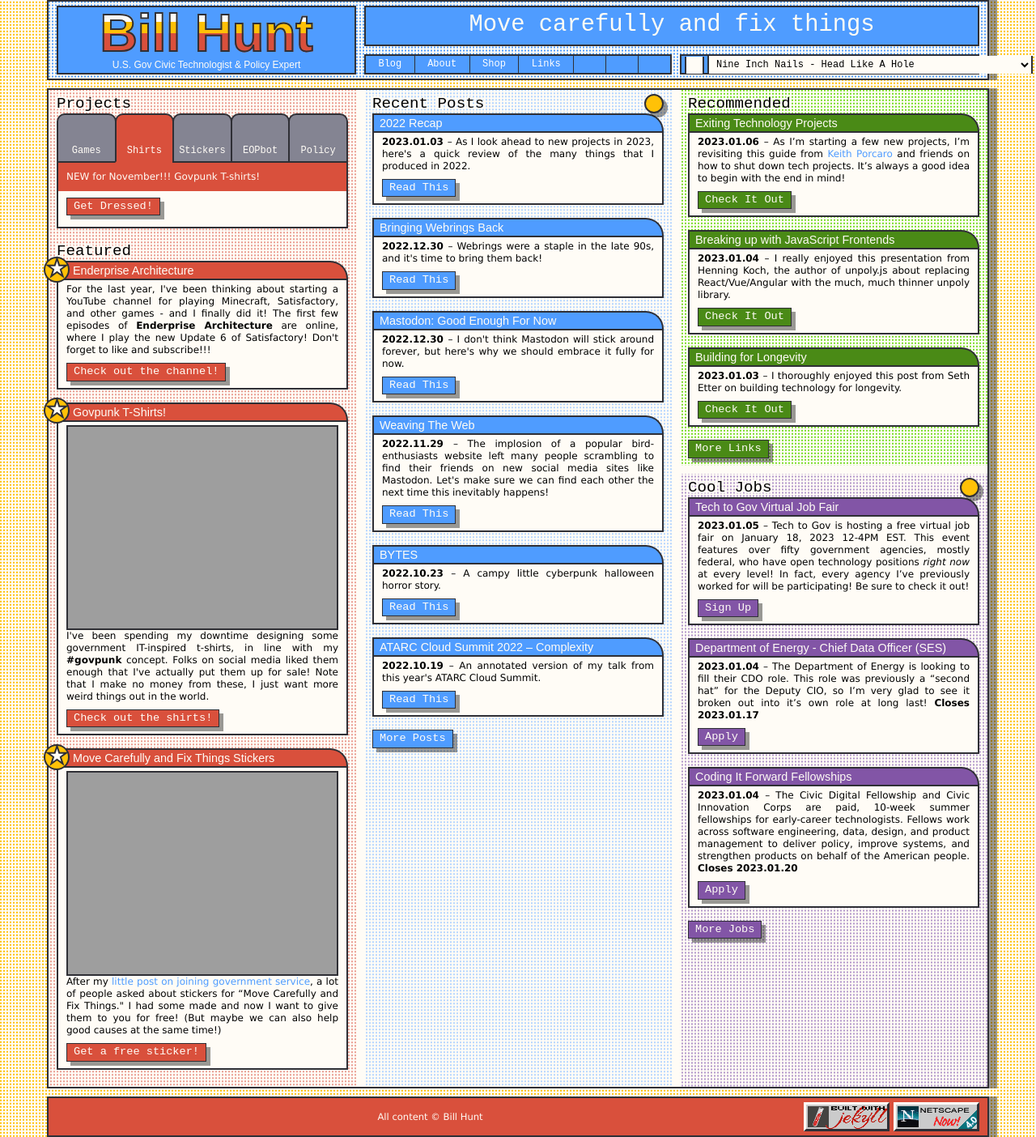
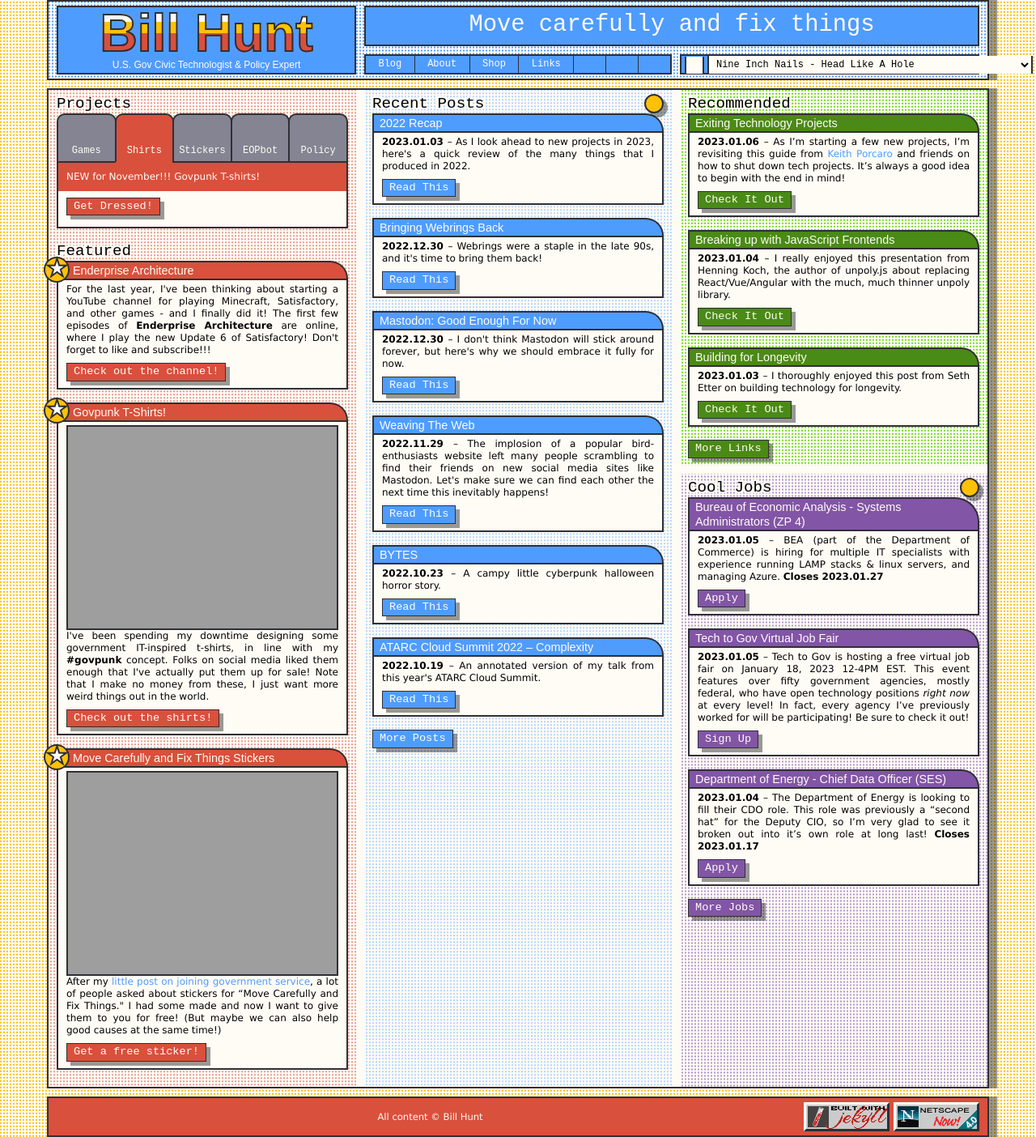
Before and after one commit to krusynth/billhunt.dev, a Jekyll site: the page built from index.md, in a window 1280 px wide. Shown: the whole page at 81% size. Built offline with Jekyll 4.4.1, drawn with Linux system fonts in a browser that asks for light colours; some web fonts are replaced.

Commit message:
Update jobs.

```diff
--- a/_data/jobs.yml
+++ b/_data/jobs.yml
@@ -1,3 +1,9 @@
+- title: Bureau of Economic Analysis - Systems Administrators (ZP 4)
+  url: https://www.usajobs.gov/job/697950600
+  date: 2023-01-05
+  closes: 2023-01-27
+  content: BEA (part of the Department of Commerce) is hiring for multiple IT specialists with experience running LAMP stacks & linux servers, and managing Azure.
+
 - title: Tech to Gov Virtual Job Fair
   url: https://www.techtogov.org/events/jan-18-2023-opportunity-fair
   date: 2023-01-05
```
